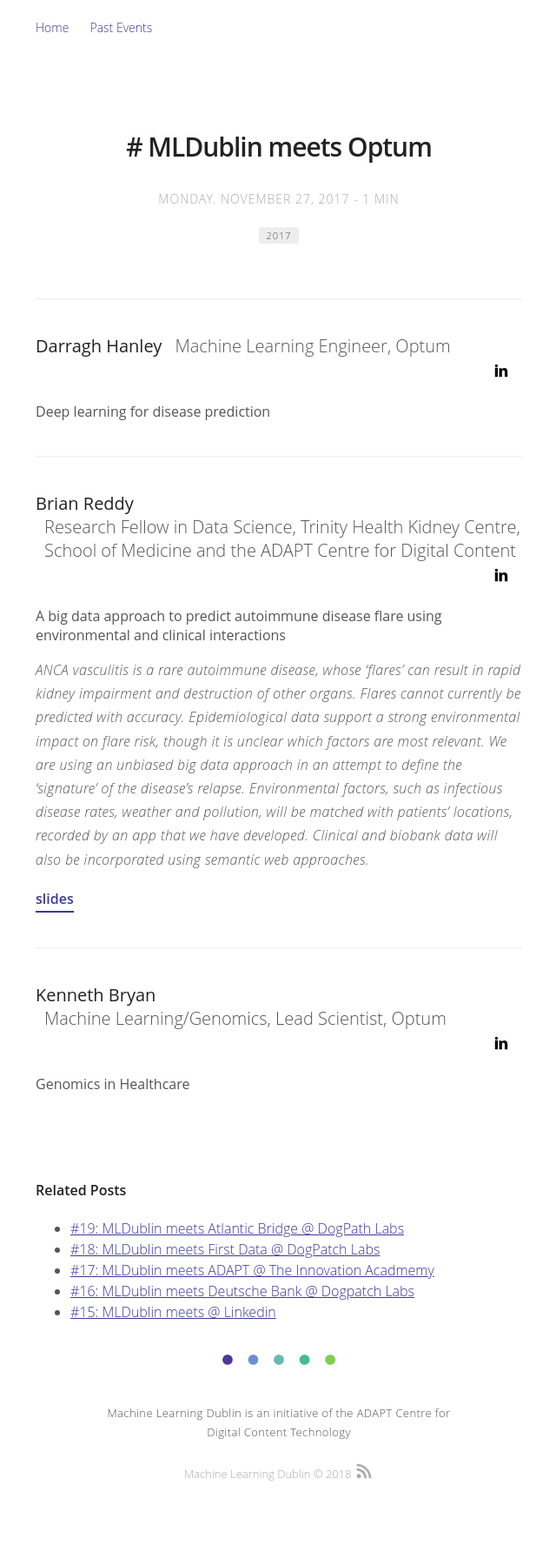
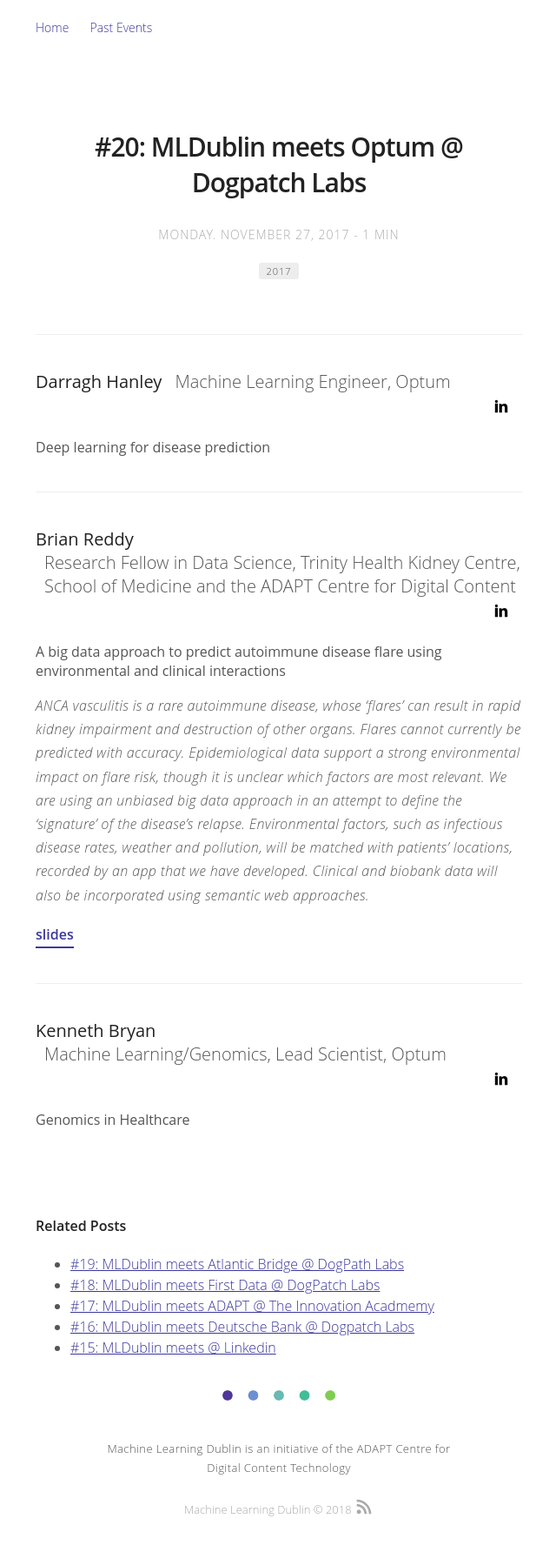
Before and after one commit to MLDublin/mldublin.github.io, a Jekyll site: the page built from _posts/2017-11-27-optum.md, in a window 1280 px wide. Shown: the whole page at 87% size, without its empty margins (319-959 px from the left). Built offline with Jekyll 4.4.1, drawn with Linux system fonts in a browser that asks for light colours; some web fonts are replaced; comment, search, counter and statistics services are not loaded; before the commit the page ends 1743 px from its top, so only the background shows below that.

Commit message:
Made event title consistent with other

```diff
--- a/_posts/2017-11-27-optum.md
+++ b/_posts/2017-11-27-optum.md
@@ -1,6 +1,6 @@
 ---
 layout: event
-title: "# MLDublin meets Optum"
+title: "#20: MLDublin meets Optum @ Dogpatch Labs"
 date: 2017-11-27 12:00
 categories: meeting report
 tags: [["2017"]]
```
